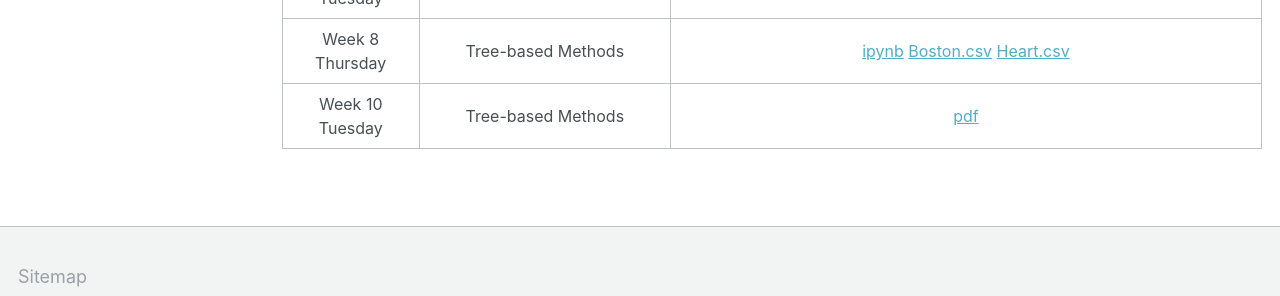
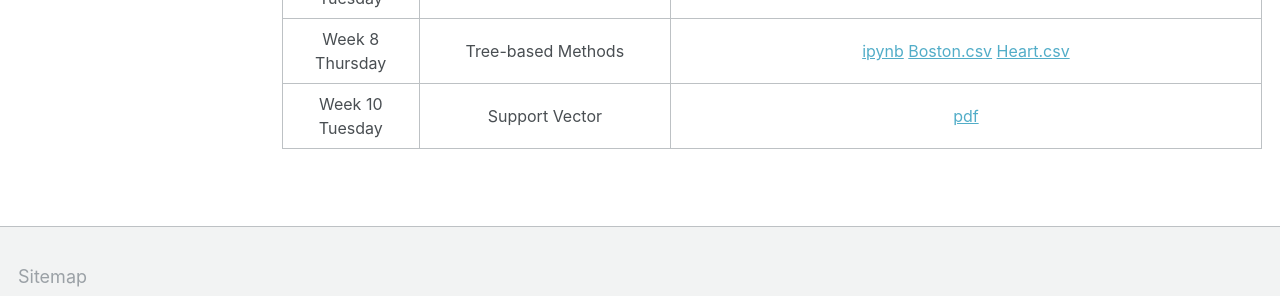
Before and after one commit to tianzheng4/tianzheng4.github.io, a Jekyll site: the page built from _umkc-teaching/2023-fall-teaching-1.md, in a window 1280 px wide and 900 px high, scrolled down 1237 px. Shown: the part 537-833 px from the top of the window. Built offline with Jekyll 4.4.1, drawn with Linux system fonts in a browser that asks for light colours.

Commit message:
Update 2023-fall-teaching-1.md

```diff
--- a/_umkc-teaching/2023-fall-teaching-1.md
+++ b/_umkc-teaching/2023-fall-teaching-1.md
@@ -56,7 +56,7 @@ The slides and code only can be used for the purpose of review or preparation fo
 |    Week 7 Thursday   |   Moving Beyond Linearity  | <a href="/umkc-teaching/code/Moving_Beyond_Linearity.ipynb" download>ipynb</a> <a href="/umkc-teaching/code/data/Wage.csv" download>Wage.csv</a>|
 |    Week 8 Tuesday    |   Tree-based Methods | [pdf](/umkc-teaching/slides/Lecture9.pdf)|
 |    Week 8 Thursday   |   Tree-based Methods  | <a href="/umkc-teaching/code/Tree_based_Methods.ipynb" download>ipynb</a> <a href="/umkc-teaching/code/data/Boston.csv" download>Boston.csv</a> <a href="/umkc-teaching/code/data/Heart.csv" download>Heart.csv</a>|
-|    Week 10 Tuesday    |   Tree-based Methods | [pdf](/umkc-teaching/slides/Lecture10.pdf)|
+|    Week 10 Tuesday    |   Support Vector | [pdf](/umkc-teaching/slides/Lecture10.pdf)|
 
 
 
```
